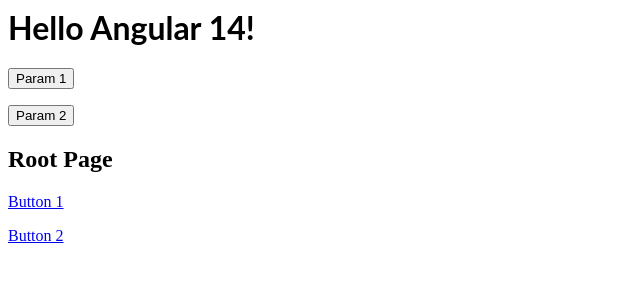
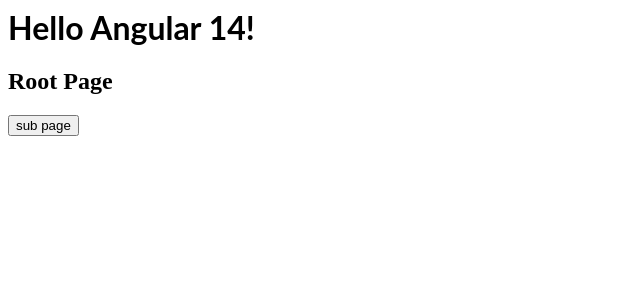
Before and after one commit to Chin-Jao-Tsai/dynamic-router-link, an Angular app: page / in a window 1280 px wide. Shown: the top 300 px of the page, without its empty margins (0-640 px from the left). Built offline with nearby package versions, Linux system fonts and the light colour scheme.

Commit message:
7 files modified, 4 deleted

```diff
--- a/src/app/app.component.html
+++ b/src/app/app.component.html
@@ -1,8 +1,3 @@
 <hello name="{{ name }}"></hello>
-<p>
-  <button (click)="changeParam('1')">Param 1</button>
-</p>
-<p>
-  <button (click)="changeParam('2')">Param 2</button>
-</p>
+
 <router-outlet></router-outlet>
--- a/src/app/app.module.ts
+++ b/src/app/app.module.ts
@@ -1,10 +1,8 @@
 import { NgModule } from "@angular/core";
 import { BrowserModule } from "@angular/platform-browser";
-import { FormsModule } from "@angular/forms";
 
 import { AppComponent } from "./app.component";
 import { HelloComponent } from "./hello.component";
-import { ButtonModule } from "./button/button.module";
 import { Route, RouterModule } from "@angular/router";
 import { SubPageComponent } from "./sub-page/sub-page.component";
 import { SubPageModule } from "./sub-page/sub-page.module";
@@ -19,7 +17,6 @@
 @NgModule({
   imports: [
     BrowserModule,
-    ButtonModule,
     RouterModule.forRoot(routes),
     RootPageModule,
     SubPageModule
--- a/src/app/button/button.component.html
+++ /dev/null
@@ -1,4 +0,0 @@
-<p>
-  <a [routerLink]="url" queryParamsHandling="preserve"><ng-content></ng-content
-  ></a>
-</p>
--- a/src/app/button/button.component.ts
+++ /dev/null
@@ -1,15 +0,0 @@
-import { Component, Input, OnInit } from "@angular/core";
-
-@Component({
-  selector: "app-button",
-  templateUrl: "./button.component.html",
-  styleUrls: ["./button.component.css"]
-})
-export class ButtonComponent implements OnInit {
-  constructor() {}
-
-  ngOnInit() {}
-
-  @Input()
-  url: string;
-}
--- a/src/app/root-page/root-page.component.html
+++ b/src/app/root-page/root-page.component.html
@@ -1,3 +1,2 @@
 <h2>Root Page</h2>
-<app-button url="/sub-page">Button 1</app-button>
-<app-button url="/sub-page">Button 2</app-button>
+<button (click)="gotoSubPage()">sub page</button>
--- a/src/app/root-page/root-page.component.ts
+++ b/src/app/root-page/root-page.component.ts
@@ -1,4 +1,5 @@
 import { Component, OnInit } from '@angular/core';
+import { Router } from '@angular/router';
 
 @Component({
   selector: 'app-root-page',
@@ -7,9 +8,12 @@
 })
 export class RootPageComponent implements OnInit {
 
-  constructor() { }
+  constructor(private readonly router: Router) { }
 
   ngOnInit() {
   }
 
+  gotoSubPage(){
+    this.router.navigate(['/sub-page']);
+  }
 }
--- a/src/app/root-page/root-page.module.ts
+++ b/src/app/root-page/root-page.module.ts
@@ -1,10 +1,9 @@
 import { NgModule } from "@angular/core";
 import { CommonModule } from "@angular/common";
 import { RootPageComponent } from "./root-page.component";
-import { ButtonModule } from "../button/button.module";
 
 @NgModule({
-  imports: [CommonModule, ButtonModule],
+  imports: [CommonModule],
   declarations: [RootPageComponent]
 })
 export class RootPageModule {}
--- a/src/app/sub-page/sub-page.component.html
+++ b/src/app/sub-page/sub-page.component.html
@@ -1,2 +1 @@
 <h2>Sub Page</h2>
-<app-button url="/">Home</app-button>
--- a/src/app/sub-page/sub-page.module.ts
+++ b/src/app/sub-page/sub-page.module.ts
@@ -2,10 +2,9 @@
 import { CommonModule } from "@angular/common";
 import { SubPageComponent } from "./sub-page.component";
 import { RouterModule } from "@angular/router";
-import { ButtonModule } from "../button/button.module";
 
 @NgModule({
-  imports: [CommonModule, RouterModule, ButtonModule],
+  imports: [CommonModule, RouterModule],
   declarations: [SubPageComponent]
 })
 export class SubPageModule {}
```
Also changed, not shown: src/app/button/button.module.ts (deleted, +0 -11 lines), src/app/button/button.component.css (deleted).
